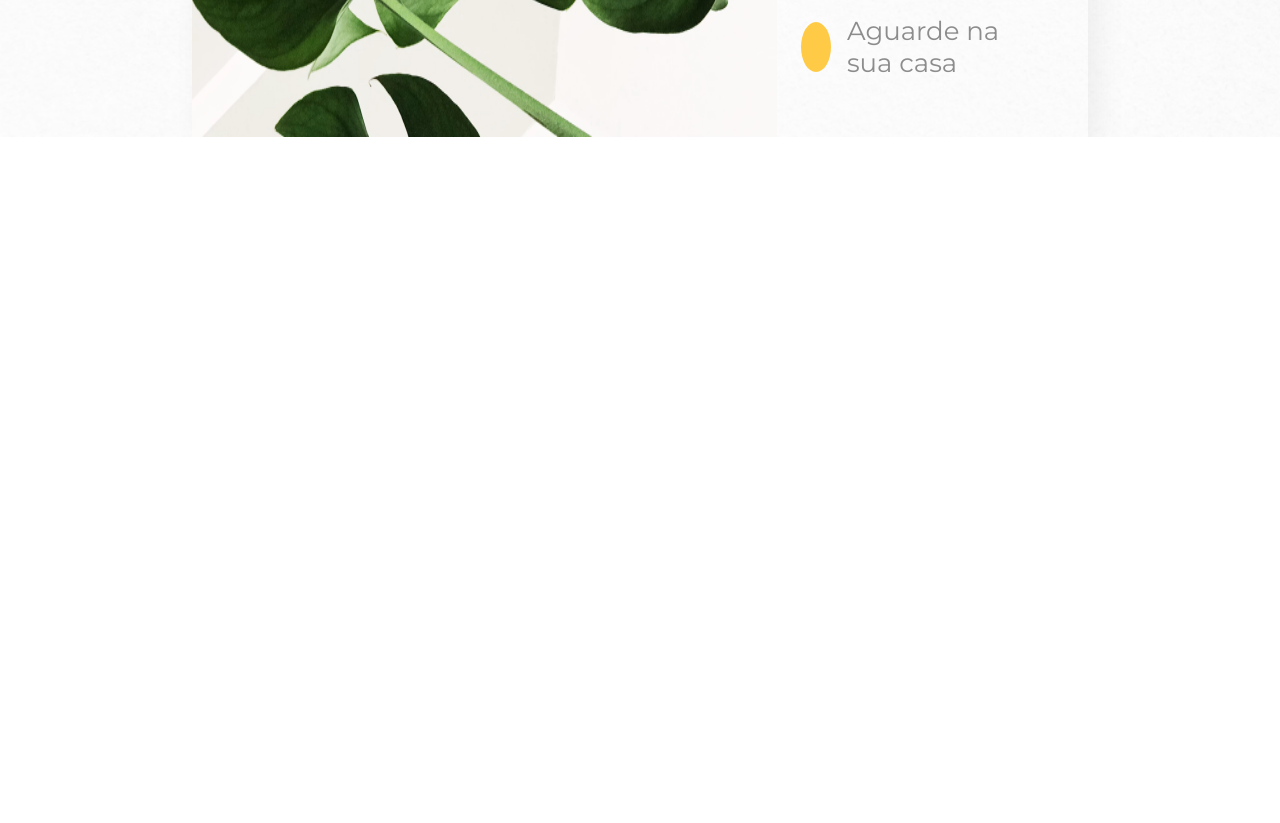
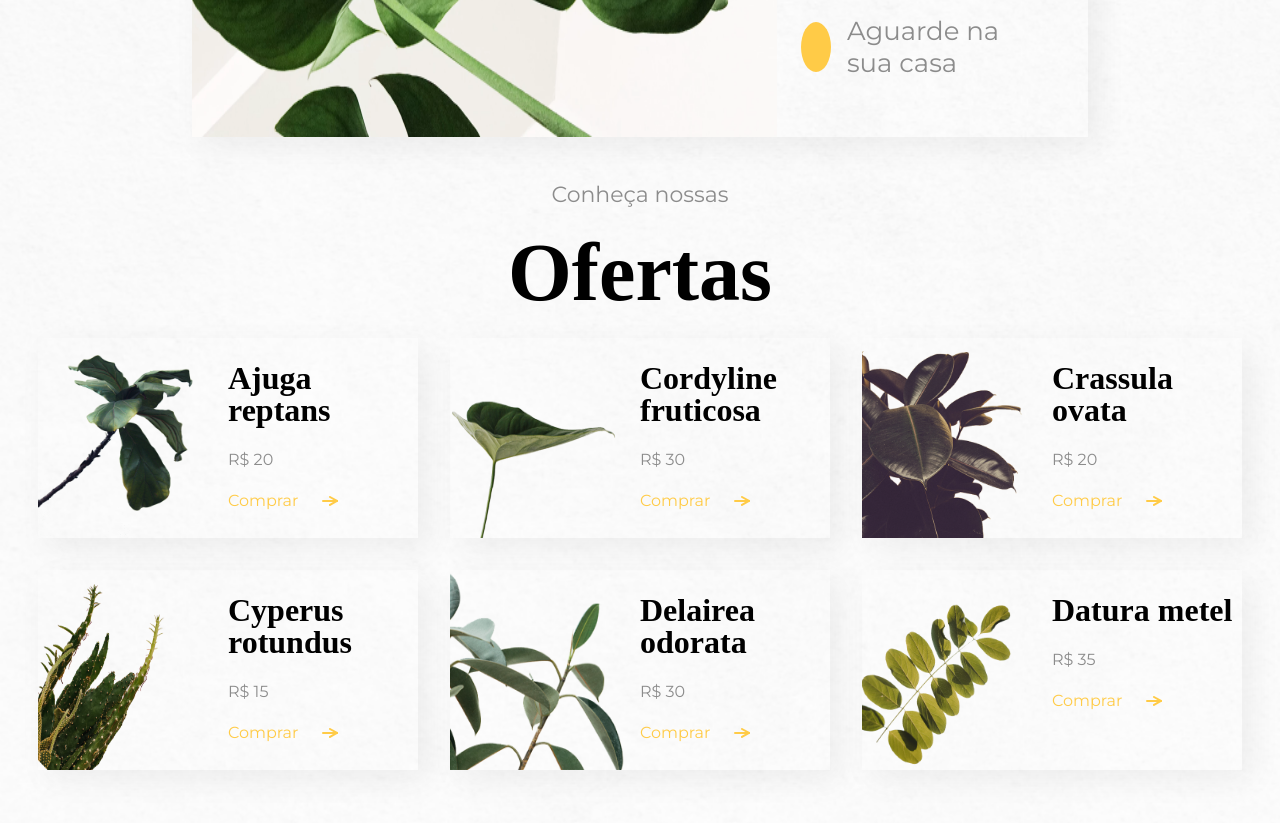
Before and after one commit to lucas-souzza/casa-verde, a React (Vite) app: page / in a window 1280 px wide. Shown: the part 1600-2423 px from the top of the page. Before the commit the page ends 1737 px from the top, so only its background shows below. Built offline with nearby package versions, Linux system fonts and the light colour scheme; data requests are answered from the project's data file; a web font is replaced by a local one.

Commit message:
Create offers component

```diff
--- /dev/null
+++ b/src/components/Card/index.tsx
@@ -0,0 +1,29 @@
+import DefaultParagraph from "../DefaultParagraph";
+import DefaultTitle from "../DefaultTitle";
+import { ButtonBuy, CardContainer, CardImage } from "./styled";
+import setaIcon from "../../assets/seta.svg";
+import { CardProps } from "./types";
+
+function Card({ product } : CardProps) {
+	return (
+		<CardContainer>
+			<CardImage>
+				<img src={product.image} />
+			</CardImage>
+			<div>
+				<DefaultTitle size="32px">
+					<h3>{product.title}</h3>
+				</DefaultTitle>
+
+				<DefaultParagraph size="16px">{`R$ ${product.price}`}</DefaultParagraph>
+
+				<ButtonBuy href="#">
+					Comprar
+					<img src={setaIcon} />
+				</ButtonBuy>
+			</div>
+		</CardContainer>
+	);
+}
+
+export default Card;
--- /dev/null
+++ b/src/components/Card/styled.tsx
@@ -0,0 +1,33 @@
+import styled from "styled-components";
+
+export const CardContainer = styled.article`
+    width: 380px;
+    height: 200px;
+    display: grid;
+    grid-template-columns: 1fr 1fr;
+    box-shadow: 10px 10px 30px 0px rgba(0, 0, 0, 0.06);
+    overflow: hidden;
+`;
+
+export const CardImage = styled.div`
+    position: relative;
+
+    & img {
+        position: absolute;
+        height: 100%;
+        width: 100%;
+    }
+`;
+
+export const ButtonBuy = styled.a`
+    margin-top: 1.5rem;
+    text-decoration: none;
+    font-family: var(--font-default);
+    font-size: 1rem;
+    color: var(--color-yellow);
+    display: flex;
+    align-items: center;
+    gap: 1.5em;
+    padding: 0;
+    cursor: pointer;
+`
--- /dev/null
+++ b/src/components/Card/types.ts
@@ -0,0 +1,5 @@
+import { ProductType } from "../../interfaces/ProductType";
+
+export interface CardProps {
+	product: ProductType
+}
--- /dev/null
+++ b/src/components/Offers/index.tsx
@@ -0,0 +1,24 @@
+import useProductList from "../../hooks/useProductsList";
+import Card from "../Card";
+import DefaultParagraph from "../DefaultParagraph";
+import DefaultTitle from "../DefaultTitle";
+import { CardsContainer, OffersContainer } from "./styled";
+
+function Offers() {
+	const products = useProductList();
+
+	return (
+		<OffersContainer>
+			<DefaultParagraph size="22px">Conheça nossas</DefaultParagraph>
+			<DefaultTitle size="82px">
+				<h2>Ofertas</h2>
+			</DefaultTitle>
+
+			<CardsContainer>
+				{products && products.map(product => <Card key={product.id} product={product}/>)}
+			</CardsContainer>
+		</OffersContainer>
+	);
+}
+
+export default Offers;
--- /dev/null
+++ b/src/components/Offers/styled.tsx
@@ -0,0 +1,14 @@
+import styled from "styled-components";
+
+export const OffersContainer = styled.section`
+    display: flex;
+    flex-direction: column;
+    align-items: center;
+    padding: 2.75rem 0 9rem;
+`;
+
+export const CardsContainer = styled.div`
+    display: grid;
+    grid-template-columns: 1fr 1fr 1fr;
+    gap: 2rem;
+`;
--- a/src/components/PageContainer/index.tsx
+++ b/src/components/PageContainer/index.tsx
@@ -6,7 +6,9 @@ function PageContainer({ children }: PageContainerProps) {
 	return (
 		<Background>
 			<BackgroundImageYellow src={imageYellow} />
-			<Container>{children}</Container>
+			<Container>
+				{children}
+			</Container>
 		</Background>
 	);
 }
--- /dev/null
+++ b/src/hooks/useProductsList.ts
@@ -0,0 +1,10 @@
+import { useRecoilValue } from "recoil";
+import { productsList } from "../states/atoms";
+
+function useProductList() {
+    const products = useRecoilValue(productsList)
+
+    return products;
+}
+
+export default useProductList
--- /dev/null
+++ b/src/interfaces/ProductType.ts
@@ -0,0 +1,6 @@
+export interface ProductType {
+    id: number;
+    title: string;
+    price: number;
+    image: string;
+}
--- a/src/pages/Home/index.tsx
+++ b/src/pages/Home/index.tsx
@@ -2,6 +2,7 @@ import PageContainer from "../../components/PageContainer";
 import Menu from "../../components/Menu";
 import SubscribeNewsLetter from "../../components/SubscribeNewsLetter";
 import Banner from "../../components/Banner";
+import Offers from "../../components/Offers";
 
 function Home() {
 	return (
@@ -11,6 +12,7 @@ function Home() {
 					<Menu />
 					<SubscribeNewsLetter />
 					<Banner />
+					<Offers />
 				</main>
 			</PageContainer>
 		</>
--- a/src/routes.tsx
+++ b/src/routes.tsx
@@ -1,5 +1,7 @@
+import { RecoilRoot } from "recoil";
 import Home from "./pages/Home";
 import { createBrowserRouter, RouterProvider } from "react-router-dom";
+import { Suspense } from "react";
 
 const router = createBrowserRouter([
 	{
@@ -11,7 +13,11 @@ const router = createBrowserRouter([
 function AppRoutes() {
 	return (
 		<>
-			<RouterProvider router={router} />
+			<RecoilRoot>
+				<Suspense fallback="Carregando...">
+					<RouterProvider router={router} />
+				</Suspense>
+			</RecoilRoot>
 		</>
 	);
 }
--- /dev/null
+++ b/src/states/atoms.ts
@@ -0,0 +1,8 @@
+import { atom } from "recoil";
+import { fetchProductsList } from "./selectors";
+import { ProductType } from "../interfaces/ProductType";
+
+export const productsList = atom<ProductType[]>({
+    key: "productsList",
+    default: fetchProductsList
+});
--- /dev/null
+++ b/src/states/selectors.ts
@@ -0,0 +1,16 @@
+import { selector } from "recoil";
+import axios from "axios";
+
+export const fetchProductsList = selector({
+	key: "fetchProductsList",
+	get: async () => {
+        try{
+            const data = axios.get("http://localhost:8080/products")
+                .then(result => result.data);
+            return data;
+        }
+        catch(error) {
+            console.error(error)
+        }
+	},
+});
```
Also changed, not shown: src/assets/seta.svg (added).
